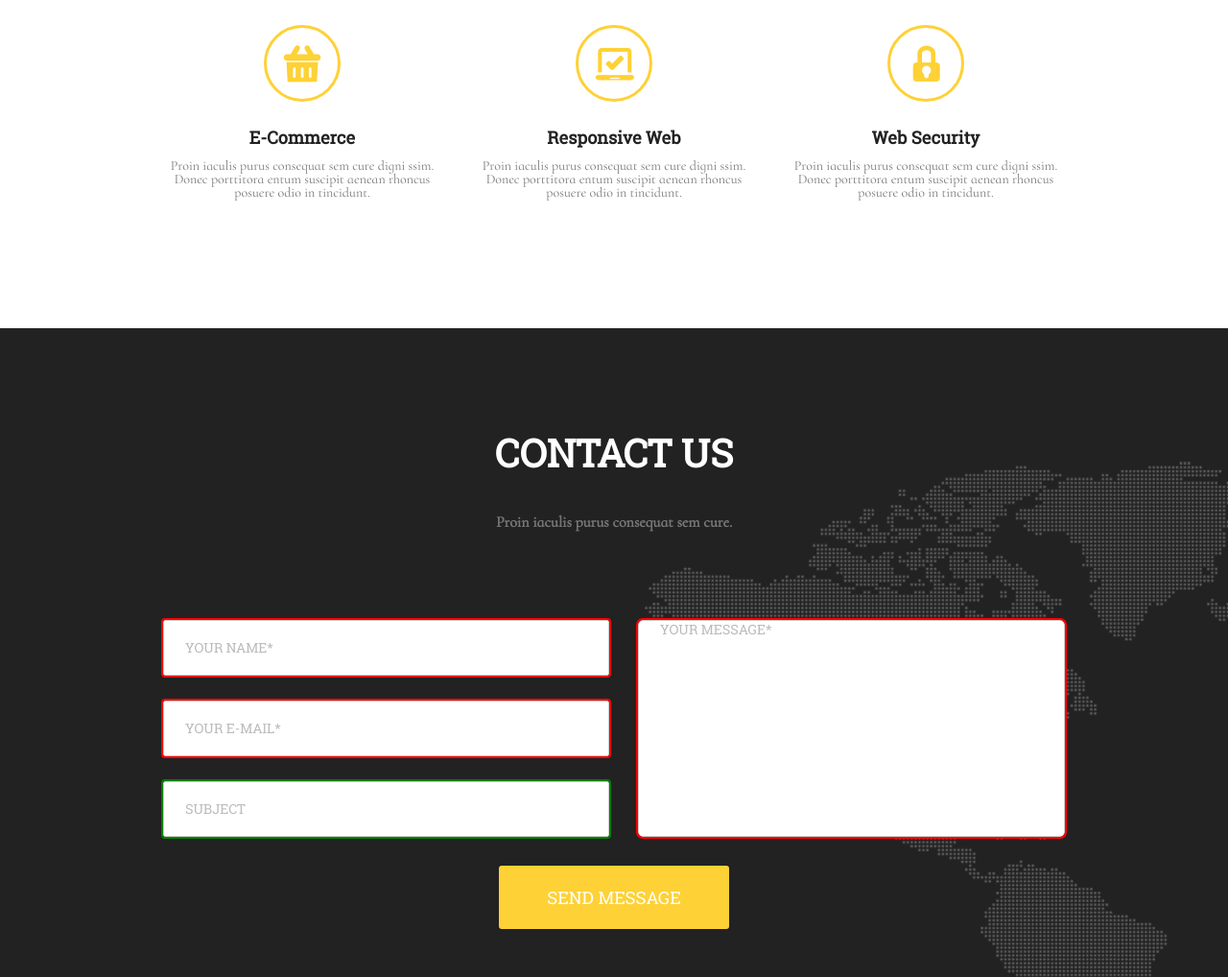
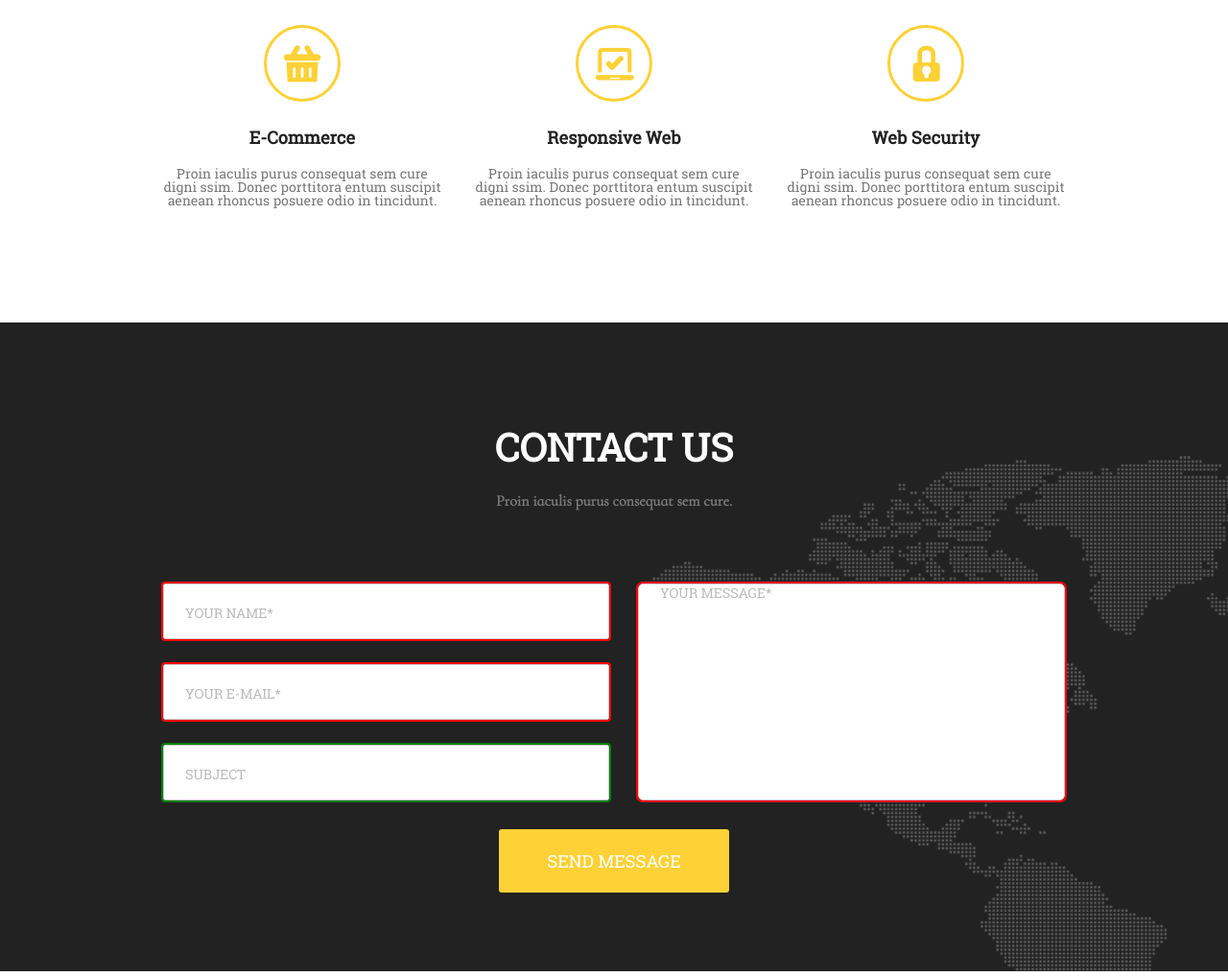
Before and after one commit to RomanGruba/golden, a plain HTML site: page index.html in a window 1280 px wide. Shown: the part 300-1318 px from the top of the page at 96% size. Drawn offline with Linux system fonts and the light colour scheme.

Commit message:
form to section

```diff
--- a/css/styles.css
+++ b/css/styles.css
@@ -3,8 +3,7 @@
     font-family: 'Roboto Slab';
     font-style: normal;
     font-weight: 400;
-    src: local('Roboto Slab Regular'), local('RobotoSlab-Regular'),
-        url('../fonts/roboto-slab-v8-latin-regular.woff2') format('woff2'),
+    src: url('../fonts/roboto-slab-v8-latin-regular.woff2') format('woff2'),
         /* Super Modern Browsers */
         url('../fonts/roboto-slab-v8-latin-regular.woff') format('woff'),
         /* Modern Browsers */
@@ -15,8 +14,7 @@
     font-family: 'Cormorant Infant';
     font-style: normal;
     font-weight: 400;
-    src: local('Cormorant Infant Regular'), local('CormorantInfant-Regular'),
-        url('../fonts/cormorant-infant-v7-latin-regular.woff2') format('woff2'),
+    src: url('../fonts/cormorant-infant-v7-latin-regular.woff2') format('woff2'),
         /* Super Modern Browsers */
         url('../fonts/cormorant-infant-v7-latin-regular.woff') format('woff'),
         /* Modern Browsers */
@@ -28,8 +26,7 @@
     font-family: 'Cormorant Infant';
     font-style: italic;
     font-weight: 400;
-    src: local('Cormorant Infant Italic'), local('CormorantInfant-Italic'),
-        url('../fonts/cormorant-infant-v7-latin-italic.woff2') format('woff2'),
+    src: url('../fonts/cormorant-infant-v7-latin-italic.woff2') format('woff2'),
         /* Super Modern Browsers */
         url('../fonts/cormorant-infant-v7-latin-italic.woff') format('woff'),
         /* Modern Browsers */
@@ -41,8 +38,7 @@
     font-family: 'Dancing Script';
     font-style: normal;
     font-weight: 400;
-    src: local('Dancing Script Regular'), local('DancingScript-Regular'),
-        url('../fonts/dancing-script-v10-latin-regular.woff2') format('woff2'),
+    src: url('../fonts/dancing-script-v10-latin-regular.woff2') format('woff2'),
         /* Super Modern Browsers */
         url('../fonts/dancing-script-v10-latin-regular.woff') format('woff'),
         /* Modern Browsers */
@@ -196,16 +192,19 @@ input[type="radio"].visually-hidden {
     font-size: 18px;
     line-height: 18px;
     color: #222222;
+    padding-bottom: 22px;
 }
 
 .services-list-text {
-    font-family: 'Cormorant Infant', serif;
+    font-family: 'Roboto Slab';
     color: #777777;
     font-size: 14px;
     line-height: 14px;
+    margin: 0;
+    padding: 0;
 }
 
-.footer {
+.section-contact {
     background-color: #222222;
     background-image: url("../img/Map.png");
     background-repeat: no-repeat;
@@ -215,7 +214,7 @@ input[type="radio"].visually-hidden {
     text-align: center;
 }
 
-.form-title {
+.section-contact-title {
     margin: 0;
     padding: 0;
     text-transform: uppercase;
@@ -228,11 +227,13 @@ input[type="radio"].visually-hidden {
 
 }
 
-.form-subtitle {
+.section-contact-subtitle {
     font-family: 'Cormorant Infant', serif;
     color: #777777;
     font-size: 16px;
     line-height: 16px;
+    margin: 0;
+    padding: 0;
     padding-bottom: 78px;
 }
 
@@ -276,9 +277,13 @@ input[type="radio"].visually-hidden {
     background-color: rgb(255, 255, 255);
 }
 
+form {
+    font-family: 'Roboto Slab', serif;
+}
+
 form ::placeholder {
     text-transform: uppercase;
-    font-family: 'Roboto Slab';
+    font-family: 'Roboto Slab', serif;
     font-size: 14px;
     line-height: 14px;
     color: #bbbbbb;
@@ -293,9 +298,11 @@ form ::placeholder {
     height: 66px;
     text-transform: uppercase;
     color: #ffffff;
-    font-family: 'Roboto Slab';
+    font-family: 'Roboto Slab', serif;
     font-size: 18px;
     line-height: 18px;
+    margin: 0;
+    padding: 0;
 
 }
 
--- a/index.html
+++ b/index.html
@@ -60,11 +60,10 @@
                 </li>
             </ul>
         </section>
-    </main>
-    <footer class="footer">
+        <section class="section-contact">
+            <h2 class="section-contact-title">contact us</h2>
+            <h3 class="section-contact-subtitle">Proin iaculis purus consequat sem cure. </h3>
             <form class="contact-form container" action="#">
-            <h2 class="form-title">contact us</h2>
-            <h3 class="form-subtitle">Proin iaculis purus consequat sem cure. </h3>
                 <div class="info">
                     <div class="user-data">
                         <input type="text" name="Name" id="" placeholder="your name*" required>
@@ -75,7 +74,9 @@
                 </div>
                 <button class="submit-button" type="submit">send message</button>
             </form>
-    </footer>
+
+        </section>
+    </main>
 </body>
 
 </html>
```
Lines whose indentation alone changed are shown as unchanged.
